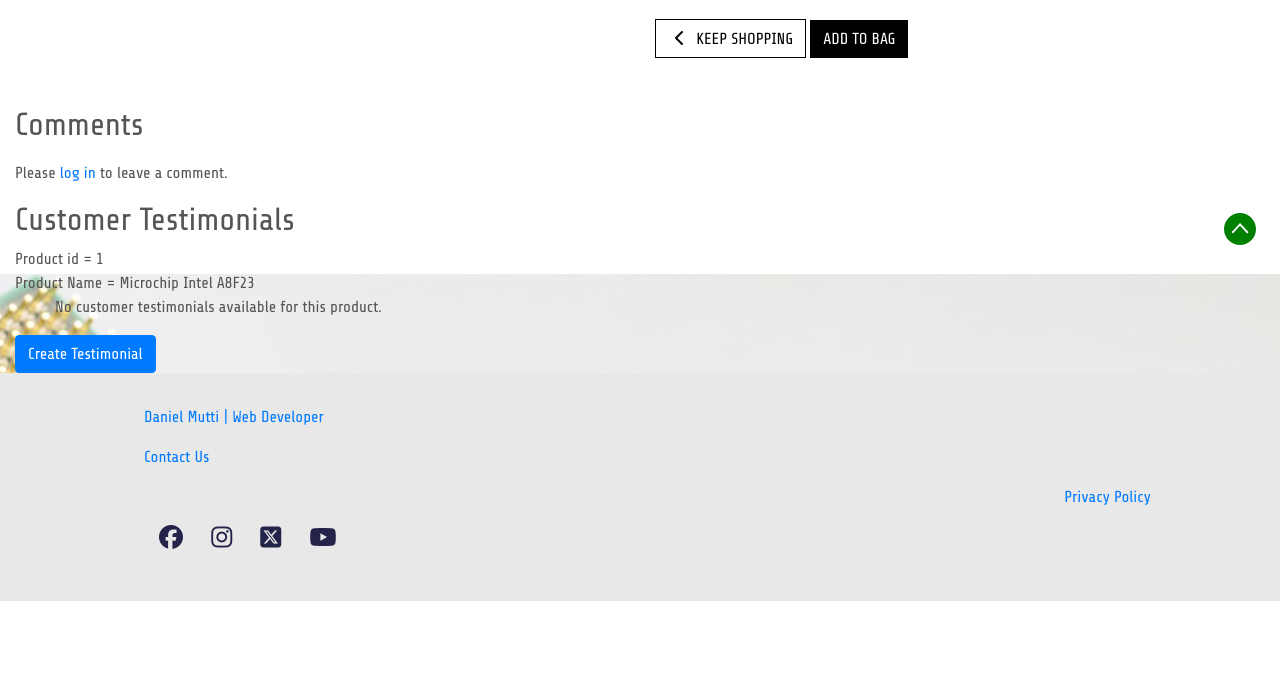
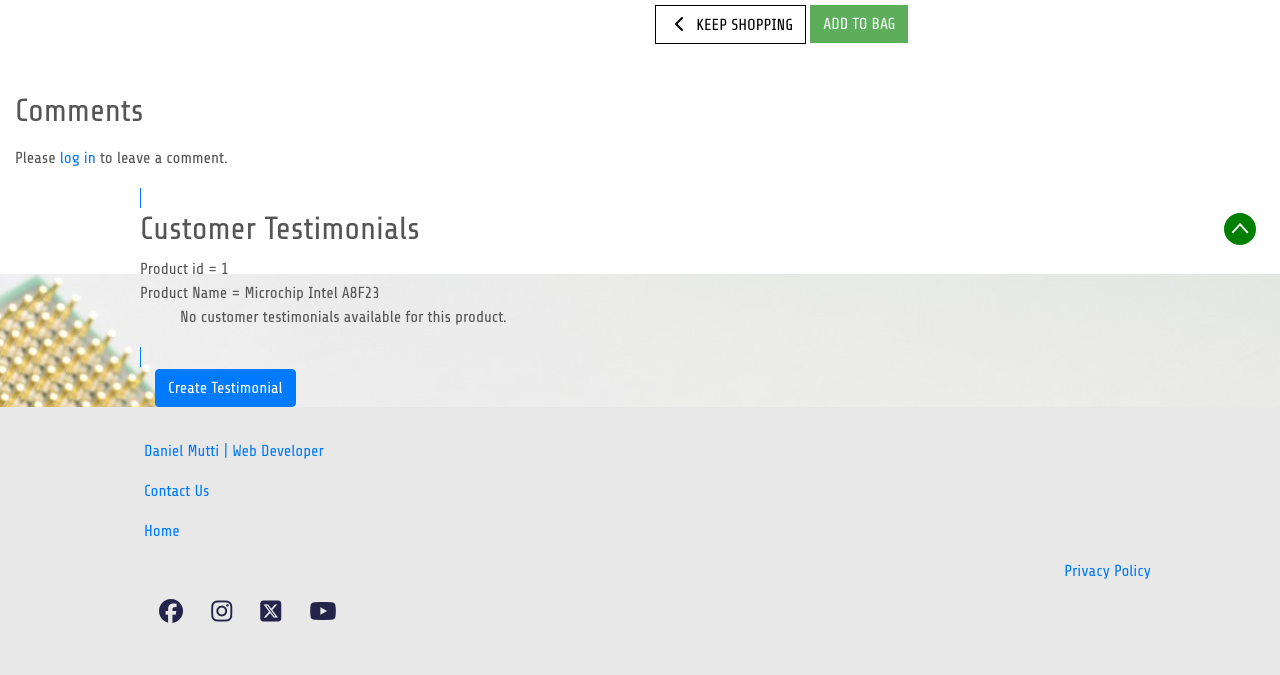
Before and after one commit to MuttiD/ElectroShop, a Django app: page /products/1/ in a window 1280 px wide. Shown: the part 526-1201 px from the top of the page. Before the commit the page ends 1127 px from the top, so only its background shows below. Run offline with Django 3.2, Linux system fonts and the light colour scheme; data comes from the database, SQL or seed files in the repository; data that the repository does not hold is empty; some libraries are stand-ins or nearby versions.

Commit message:
Fix style for buttons troughout

```diff
--- a/bag/templates/bag/bag.html
+++ b/bag/templates/bag/bag.html
@@ -107,7 +107,7 @@
                                         </span>
                                         <span class="text-uppercase">Keep Shopping</span>
                                     </a>
-                                    <a href="{% url 'checkout' %}" class="btn btn-black rounded-0 btn-lg">
+                                    <a href="{% url 'checkout' %}" class="btn btn-green rounded-0 btn-lg">
                                         <span class="text-uppercase">Secure Checkout</span>
                                         <span class="icon">
                                             <i class="fas fa-lock"></i>
--- a/electroshop/settings.py
+++ b/electroshop/settings.py
@@ -28,9 +28,7 @@ SECRET_KEY = os.environ.get('SECRET_KEY', '')
 
 # SECURITY WARNING: don't run with debug turned on in production!
 
-DEBUG = False
-
-# DEBUG = 'DEVELOPMENT' in os.environ
+DEBUG = 'DEVELOPMENT' in os.environ
 
 ALLOWED_HOSTS = [
     'app-electro.herokuapp.com', 'localhost',
--- a/products/templates/products/add_product.html
+++ b/products/templates/products/add_product.html
@@ -34,7 +34,7 @@
                     {% endfor %}
                     <div class="text-right">
                         <a class="btn btn-outline-black rounded-0" href="{% url 'products' %}">Cancel</a>
-                        <button class="btn btn-black rounded-0" type="submit">Add Product</button>
+                        <button class="btn btn-green rounded-0" type="submit">Add Product</button>
                     </div>
                 </form>
             </div>
--- a/products/templates/products/product_detail.html
+++ b/products/templates/products/product_detail.html
@@ -89,7 +89,7 @@
                                 </span>
                                 <span class="text-uppercase">Keep Shopping</span>
                             </a>
-                            <input type="submit" class="btn btn-black rounded-0 text-uppercase mt-5" value="Add to Bag">
+                            <input type="submit" class="btn btn-green rounded-0 text-uppercase mt-5" value="Add to Bag">
                         </div>
                         <input type="hidden" name="redirect_url" value="{{ request.path }}">
                     </div>
@@ -116,12 +116,12 @@
                         {{ comment_form.text.label_tag }}
                         {{ comment_form.text }}
 
-                        <button type="submit">Update Comment</button>
+                        <button class="btn-green" type="submit">Update Comment</button>
                     </form>
                     <!-- Delete a comment -->
                     <form method="post" action="{% url 'delete_comment' comment.id %}">
                         {% csrf_token %}
-                        <button type="submit">Delete Comment</button>
+                        <button class="btn-green" type="submit">Delete Comment</button>
                     </form>
 
                 {% endif %}
@@ -137,7 +137,7 @@
         <form method="post" action="{% url 'add_comment' product.id %}">
             {% csrf_token %}
             {{ comment_form.as_p }}
-            <button type="submit">Add Comment</button>
+            <button class="btn-green" type="submit">Add Comment</button>
         </form>
     </div>
     {% else %}
@@ -147,7 +147,10 @@
 
 
     <!-- Display Testimonials -->
+    <div class="container">
+        <div class="row justify-content-right">
             <div class="">
+                <span class="border border-primary">
                     <h2>Customer Testimonials</h2>
                     <div>Product id = {{ product.id }}</div>
                     <div>Product Name = {{ product.name }}</div>
@@ -167,13 +170,15 @@
                         <p>No customer testimonials available for this product.</p>
                         {% endfor %}
                     </ul>
+                </span>
+            </div>
+        </div>
+        <!-- Create Testimonial Button -->
+        <div class="justify-content-center">
+            <a href="{% url 'create_testimonial' product.id %}" class="btn btn-primary">Create Testimonial</a>
+        </div>
     </div>
 
-    <!-- Create Testimonial Button -->
-    <div class="">
-
-        <a href="{% url 'create_testimonial' product.id %}" class="btn btn-primary">Create Testimonial</a>
-    </div>
 
 </div>
 
--- a/templates/includes/footer.html
+++ b/templates/includes/footer.html
@@ -15,6 +15,16 @@
                 <p>
                     <a href="{% url 'contact_us' %}">
                         Contact Us
+                    </a>
+                </p>
+            </div>
+        </div>
+        <!-- Home -->
+        <div class="col-sm-8 row justify-content-start">
+            <div class=" row footer-developer">
+                <p>
+                    <a href="{% url 'home' %}">
+                        Home
                     </a>
                 </p>
             </div>
--- a/templates/includes/mobile-top-header.html
+++ b/templates/includes/mobile-top-header.html
@@ -1,11 +1,4 @@
 <!-- Mobile Navigation Dropdown -->
-
-<!-- Page title -->
-<div class="text-center ">
-    <a href="{% url 'home' %}" class="nav-link main-logo-link">
-        <h2 class="logo-font text-black my-0"><strong>Electronics Shop</strong></h2>
-    </a>
-</div>
 
 <!-- Search for products -->
 <li class="list-inline-item">
@@ -49,7 +42,7 @@
             <a href="{% url 'profile' %}" class="dropdown-item">My Profile</a>
             <a href="{% url 'account_logout' %}" class="dropdown-item">Logout</a>
         {% else %}
-            <a href="{% url 'account_signup' %}" class="dropdown-item">Register</a>
+            <a href="{% url 'account_signup' %}" class="dropdown-item">Sign Up</a>
             <a href="{% url 'account_login' %}" class="dropdown-item">Login</a>
         {% endif %}
     </div>
--- a/templates/includes/toasts/toast_success.html
+++ b/templates/includes/toasts/toast_success.html
@@ -43,7 +43,7 @@
                       Spend <strong>€{{ free_delivery_delta }}</strong> more to get free next day delivery!
                   </p>
               {% endif %}
-              <a href="{% url 'view_bag' %}" class="btn btn-black btn-block rounded-0">
+              <a href="{% url 'view_bag' %}" class="btn btn-green btn-block rounded-0">
                   <span class="text-uppercase">Go To Secure Checkout</span>
                   <span class="icon">
                       <i class="fas fa-lock"></i>
--- a/testimonials/templates/testimonials/create_testimonial.html
+++ b/testimonials/templates/testimonials/create_testimonial.html
@@ -9,12 +9,12 @@
     <div class="col row justify-content-end">
         <form method="POST" enctype="multipart/form-data">
             <h1>Create Testimonial</h1>
-                <div>Product id = {{ product_id }}</div>
-                <div>Product Name = {{ product_name }}</div>
+                <div>Product id = {{ product.id }}</div>
+                <div>Product Name = {{ product.name }}</div>
             {% csrf_token %}
             {{ form }}
             {{ form.media }}
-            <button type="submit">Submit</button>
+            <button class="btn btn-green rounded-0 mt-5" type="submit">Submit</button>
         </form>
     </div>
 </div>
--- a/testimonials/templates/testimonials/testimonials.html
+++ b/testimonials/templates/testimonials/testimonials.html
@@ -4,6 +4,9 @@
 {% block title %}Testimonials{% endblock %}
 
 {% block content %}
+<div class="container">
+    <div class="row justify-content-end">
+        <div class="col-md-auto">
         {% for testimonial in testimonials %}
             <p><strong>Author: {{ testimonial.name }}</strong></p>
             <p>Posted Date: {{ testimonial.posted_date }}</p>
@@ -13,4 +16,7 @@
             <p>{{ testimonial.content|safe }}</p>
             <p>{{ testimonial.review }}</p>
         {% endfor %}
+        </div>
+    </div>
+</div>
 {% endblock %}
```
Also changed, not shown: checkout/templates/checkout/checkout.html (+2 -8 lines). Lines whose indentation alone changed are shown as unchanged.
